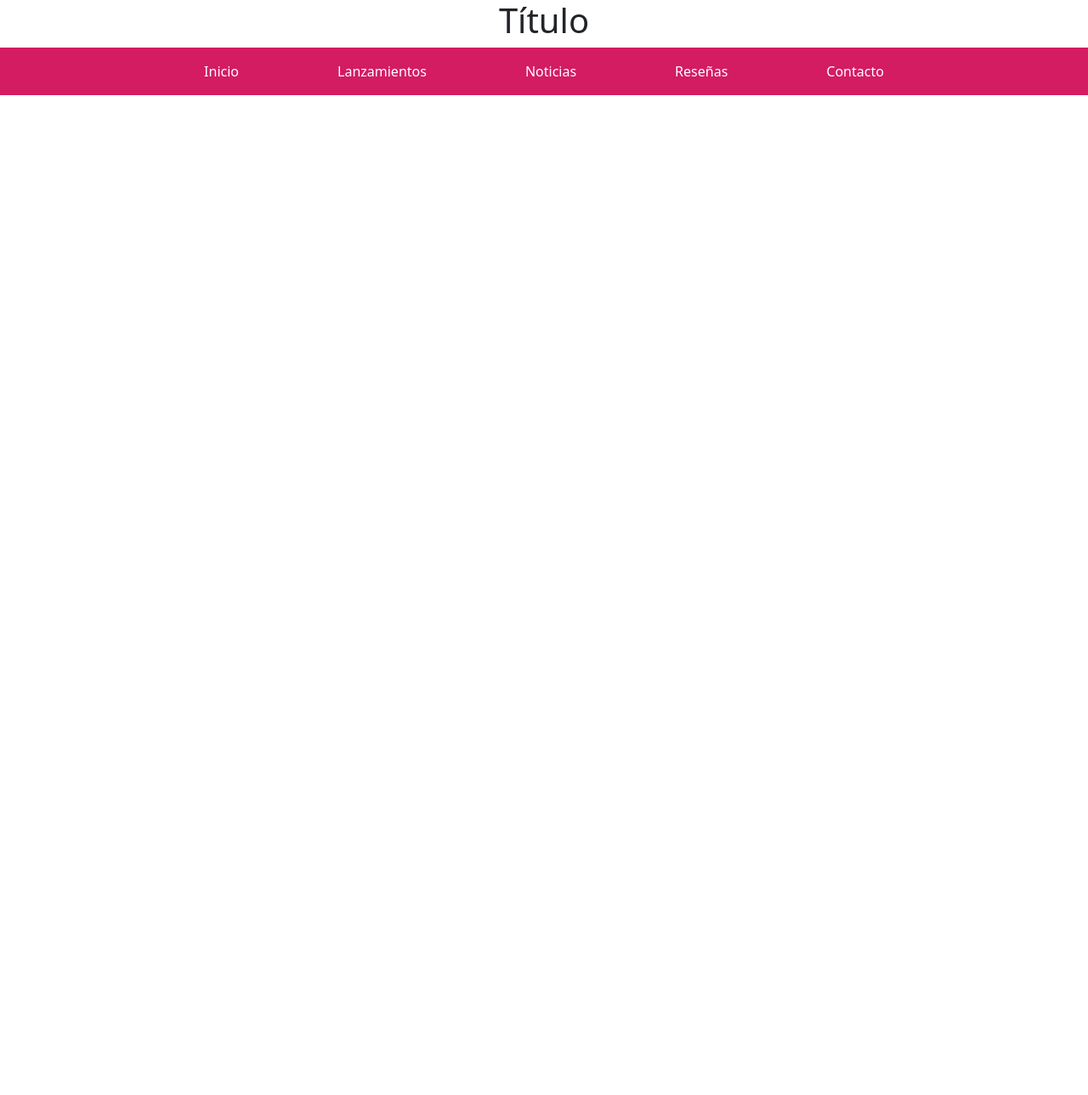
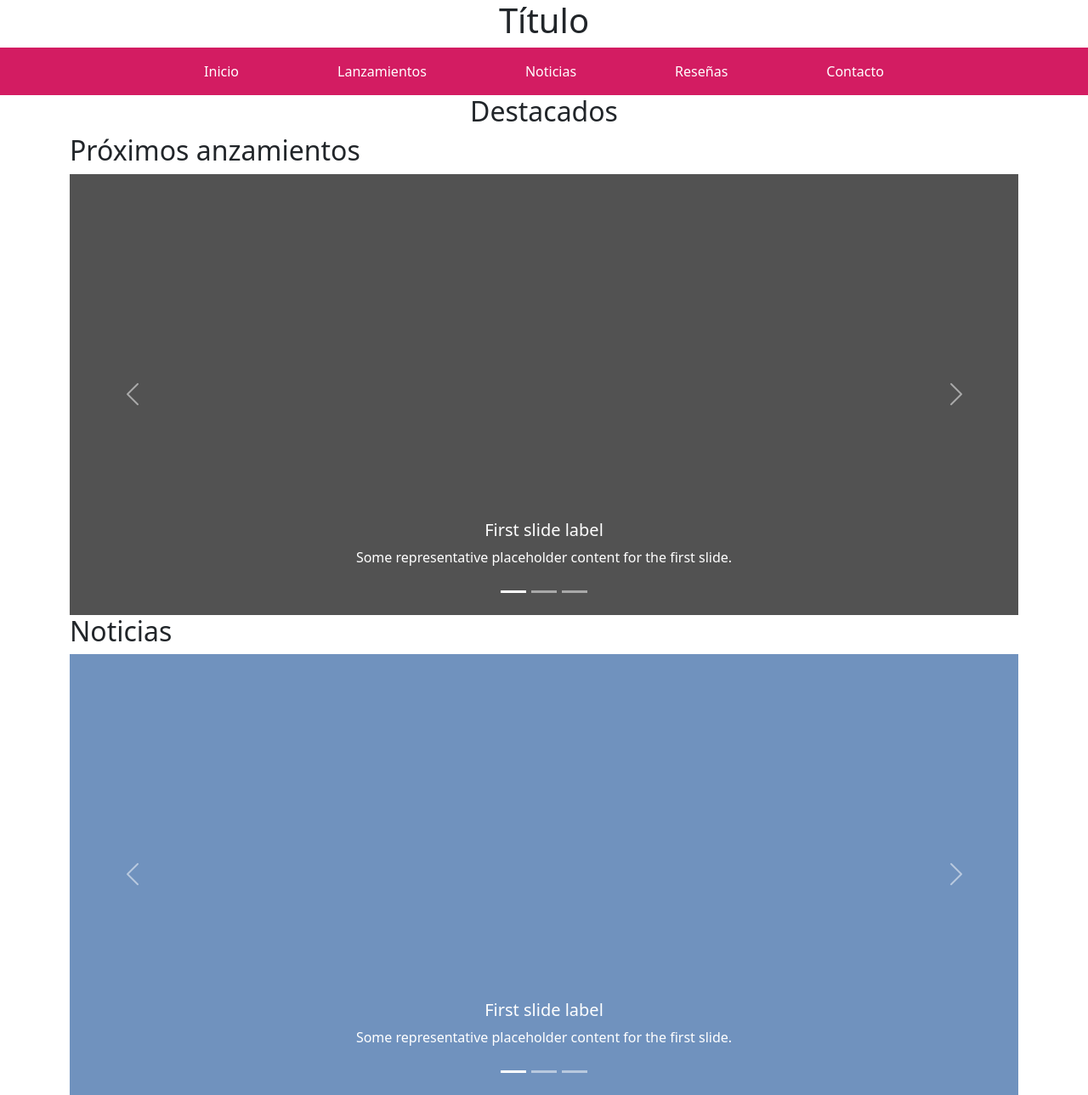
Before and after one commit to Esteban290G/EntregaFinalGonzalez, a plain HTML site: page index.html in a window 1280 px wide. Shown: the whole page at 85% size. Before the commit the page ends 800 px from the top, so only its background shows below. Drawn offline with nearby package versions, Linux system fonts and the light colour scheme.

Commit message:
carouseladd

```diff
--- a/css/estilo.css
+++ b/css/estilo.css
@@ -24,3 +24,7 @@
     background-color: #ffffff;
     border-radius: 3%;
 }
+
+.subTitle{
+    text-align: center;
+}
--- a/index.html
+++ b/index.html
@@ -38,6 +38,95 @@
           </nav>
     </header>
 
+    <main>
+        <h2 class="subTitle">Destacados</h2>
+        <div class="container">
+            <section class="row">
+                <h2>Próximos anzamientos</h2>
+                <div id="carouselLanzamientos" class="carousel slide">
+                    <div class="carousel-indicators">
+                      <button type="button" data-bs-target="#carouselLanzamientos" data-bs-slide-to="0" class="active" aria-current="true" aria-label="Slide 1"></button>
+                      <button type="button" data-bs-target="#carouselLanzamientos" data-bs-slide-to="1" aria-label="Slide 2"></button>
+                      <button type="button" data-bs-target="#carouselLanzamientos" data-bs-slide-to="2" aria-label="Slide 3"></button>
+                    </div>
+                    <div class="carousel-inner">
+                      <div class="carousel-item active">
+                        <img src="./img/img_lanz_wip.png" class="d-block w-100" alt="...">
+                        <div class="carousel-caption d-none d-md-block">
+                          <h5>First slide label</h5>
+                          <p>Some representative placeholder content for the first slide.</p>
+                        </div>
+                      </div>
+                      <div class="carousel-item">
+                        <img src="./img/img_lanz_wip.png" class="d-block w-100" alt="...">
+                        <div class="carousel-caption d-none d-md-block">
+                          <h5>Second slide label</h5>
+                          <p>Some representative placeholder content for the second slide.</p>
+                        </div>
+                      </div>
+                      <div class="carousel-item">
+                        <img src="./img/img_lanz_wip.png" class="d-block w-100" alt="...">
+                        <div class="carousel-caption d-none d-md-block">
+                          <h5>Third slide label</h5>
+                          <p>Some representative placeholder content for the third slide.</p>
+                        </div>
+                      </div>
+                    </div>
+                    <button class="carousel-control-prev" type="button" data-bs-target="#carouselLanzamientos" data-bs-slide="prev">
+                      <span class="carousel-control-prev-icon" aria-hidden="true"></span>
+                      <span class="visually-hidden">Previous</span>
+                    </button>
+                    <button class="carousel-control-next" type="button" data-bs-target="#carouselLanzamientos" data-bs-slide="next">
+                      <span class="carousel-control-next-icon" aria-hidden="true"></span>
+                      <span class="visually-hidden">Next</span>
+                    </button>
+                  </div>
+            </section>
+            <section class="row">
+                <h2>Noticias</h2>
+                <div id="carouselNoticias" class="carousel slide">
+                    <div class="carousel-indicators">
+                      <button type="button" data-bs-target="#carouselNoticias" data-bs-slide-to="0" class="active" aria-current="true" aria-label="Slide 1"></button>
+                      <button type="button" data-bs-target="#carouselNoticias" data-bs-slide-to="1" aria-label="Slide 2"></button>
+                      <button type="button" data-bs-target="#carouselNoticias" data-bs-slide-to="2" aria-label="Slide 3"></button>
+                    </div>
+                    <div class="carousel-inner">
+                      <div class="carousel-item active">
+                        <img src="./img/img_noti_wip.png" class="d-block w-100" alt="...">
+                        <div class="carousel-caption d-none d-md-block">
+                          <h5>First slide label</h5>
+                          <p>Some representative placeholder content for the first slide.</p>
+                        </div>
+                      </div>
+                      <div class="carousel-item">
+                        <img src="./img/img_noti_wip.png" class="d-block w-100" alt="...">
+                        <div class="carousel-caption d-none d-md-block">
+                          <h5>Second slide label</h5>
+                          <p>Some representative placeholder content for the second slide.</p>
+                        </div>
+                      </div>
+                      <div class="carousel-item">
+                        <img src="./img/img_noti_wip.png" class="d-block w-100" alt="...">
+                        <div class="carousel-caption d-none d-md-block">
+                          <h5>Third slide label</h5>
+                          <p>Some representative placeholder content for the third slide.</p>
+                        </div>
+                      </div>
+                    </div>
+                    <button class="carousel-control-prev" type="button" data-bs-target="#carouselNoticias" data-bs-slide="prev">
+                      <span class="carousel-control-prev-icon" aria-hidden="true"></span>
+                      <span class="visually-hidden">Previous</span>
+                    </button>
+                    <button class="carousel-control-next" type="button" data-bs-target="#carouselNoticias" data-bs-slide="next">
+                      <span class="carousel-control-next-icon" aria-hidden="true"></span>
+                      <span class="visually-hidden">Next</span>
+                    </button>
+                  </div>
+            </section>
+
+        </div>
+    </main>
+
     <script src="https://cdn.jsdelivr.net/npm/bootstrap@5.3.2/dist/js/bootstrap.bundle.min.js" integrity="sha384-C6RzsynM9kWDrMNeT87bh95OGNyZPhcTNXj1NW7RuBCsyN/o0jlpcV8Qyq46cDfL" crossorigin="anonymous"></script>
 </body>
 </html>
```
Also changed, not shown: img/face_icon.png (added), img/img_lanz_wip.png (added), img/img_noti_wip.png (added), img/instagram_icon.png (added), img/x_icon.png (added).
